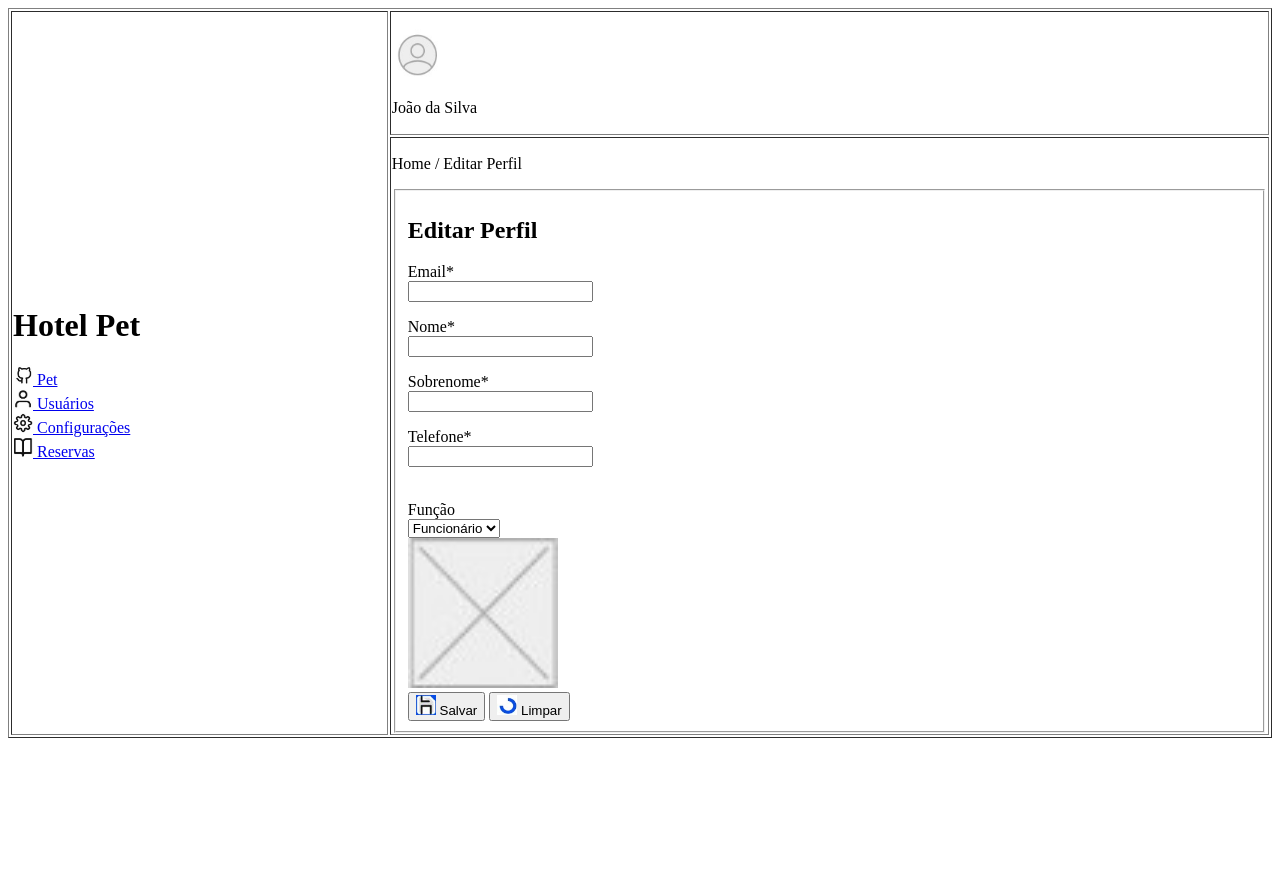
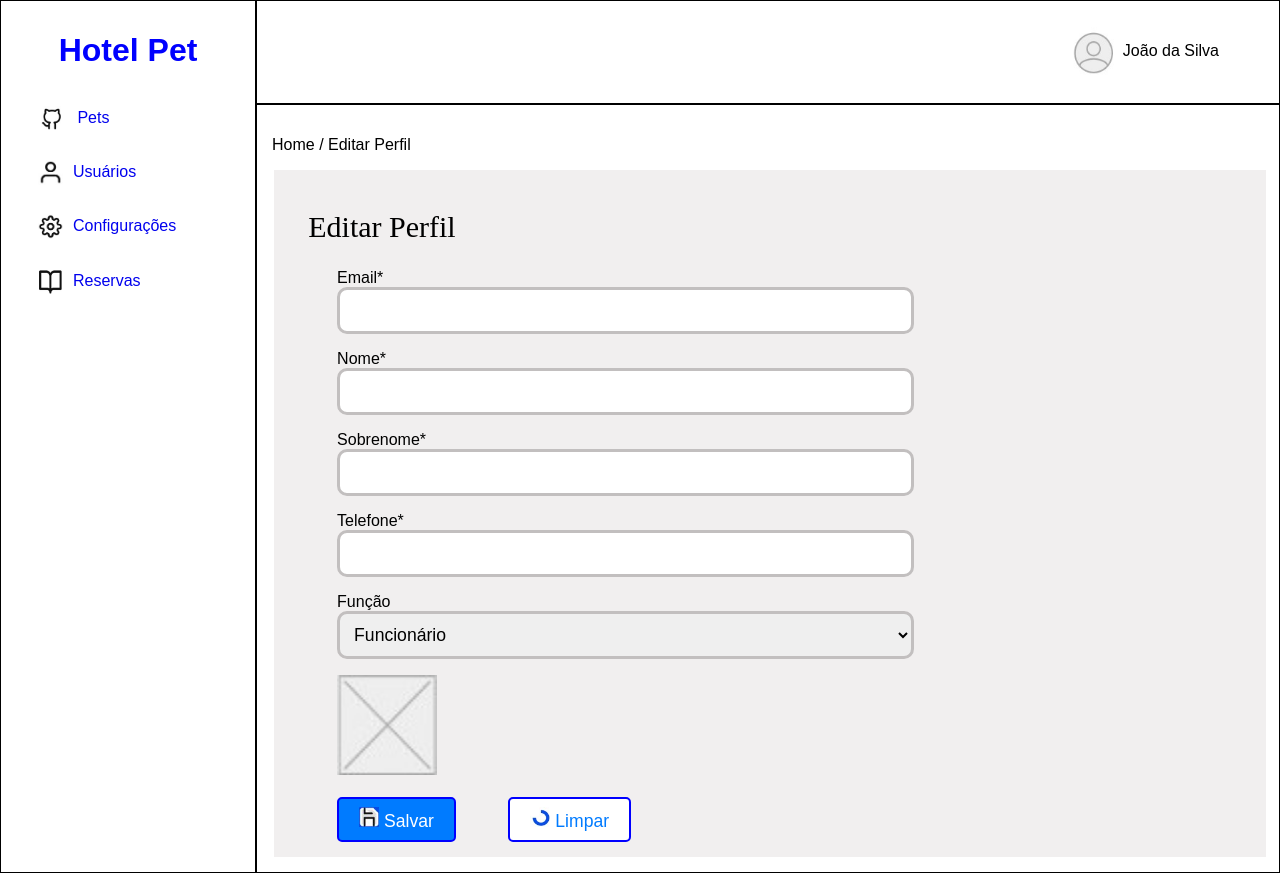
Before and after one commit to alon187-sketch/Hotel-Pet, a plain HTML site: page EditarPerfil.html in a window 1280 px wide. Before the commit the page ends 800 px from the top, so only its background shows below. Drawn offline with Linux system fonts and the light colour scheme.

Commit message:
incorporação css em editar Perfil

```diff
--- a/EditarPerfil.html
+++ b/EditarPerfil.html
@@ -5,56 +5,43 @@
     <meta charset="UTF-8">
     <meta name="viewport" content="width=device-width, initial-scale=1.0">
     <title>Editar perfil</title>
+    <link rel="stylesheet" href="estilo.css">
 </head>
 
 <body>
 
-    <table border="1" width="100%">
-        <tr>
-            <td rowspan="2" width="30%">
+            <div class="layout">
 
                     <header>
                         <h1>Hotel Pet</h1>
 
                         <a href="Pets.html">
-                        <img src="Imagens/pet.jpg" width="20" height="20" alt="Ícone de pet">
-                        Pet
+                            <img src="Imagens/pet.jpg" alt="Ícone de pet"> Pets
                         </a>
-                    <br>
 
                         <a href="Usuarios.html">
-                        <img src="Imagens/usuários.jpg" width="20" height="20" alt="Ícone de usuários">
-                        Usuários
+                            <img src="Imagens/usuários.jpg" alt="Ícone de usuários" >Usuários
                         </a>
-                    <br>
 
                         <a href="Configuracoes.html">
-                        <img src="Imagens/configuracoes.jpg" width="20" height="20" alt="Ícone de configurações">
-                        Configurações
+                            <img src="Imagens/configuracoes.jpg" alt="Ícone de configurações" align="center">Configurações
                         </a>
-                    <br>
 
                         <a href="Reserva.html">
-                        <img src="Imagens/reservas.jpg" width="20" height="20" alt="Ícone de reservas">
-                        Reservas
+                            <img src="Imagens/reservas.jpg" alt="Ícone de reservas">Reservas
                         </a>
                     </header>
 
-            </td>
+                <section>
+                        <p>
+                            <img src="Imagens/usuário.jpg" height="50" width="50" alt="Imagem do usuário" style="vertical-align: middle; align: center">
 
-            <td>
-                <p>
-                    <img src="Imagens/usuário.jpg" height="50" width="50" alt="Imagem do usuário">
+                            João da Silva
                         </p>
-
-                <p>João da Silva</p>
-            </td>
-        </tr>
-
-        <tr>
-            <td>
+                </section>
 
                 <main>
+
                     <p>Home / Editar Perfil</p>
 
                     <form>
@@ -90,19 +77,27 @@
                                 </label>
                             </p>
 
-                            <br>
 
-                            <label>Função<br></label>
+                            <p>
+                                <label>
+                                    Função<br>
 
                                 <select name="funcao">
                                     <option value="Funcionario">Funcionário</option>
+                                    <option value="Gerente">Gerente</option>
                                     <option value="cliente">Cliente</option>
-                                <option value="Gerente">Gerente</option>
                                 </select>
+                                </label>
 
-                            <br>
+                            </p>
 
-                            <img src="Imagens/quadrodo comx.jpg" width="150" height="150" alt="Imagem com X">
+
+                            <div class="imagembaixo">
+                                <img src="Imagens/quadrodo comx.jpg"
+                                    width="100"
+                                    height="100"
+                                    alt="Imagem">
+                            </div>
 
                             <br>
 
@@ -119,11 +114,6 @@
                         </fieldset>
                     </form>
                 </main>
-
-            </td>
-        </tr>
-    </table>
-
     </body>
 
 </html>
```
Lines whose indentation alone changed are shown as unchanged.
